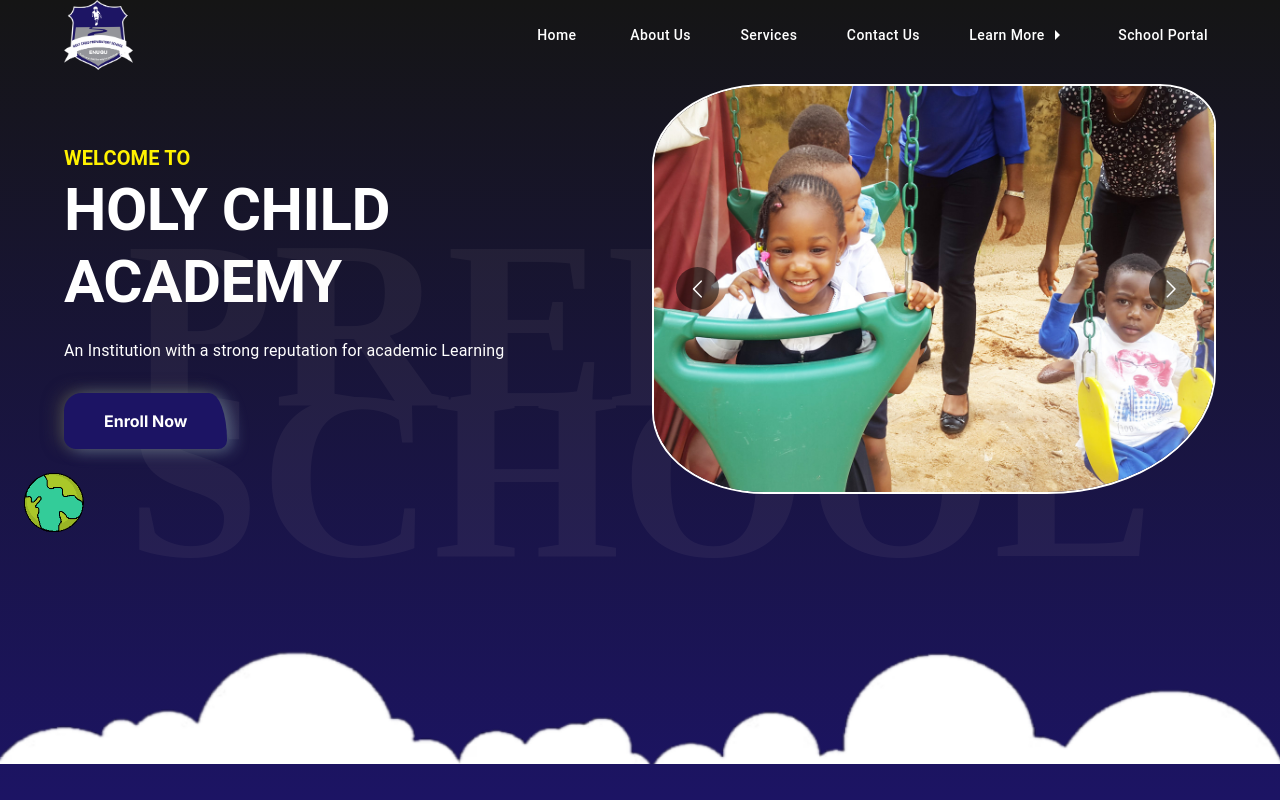
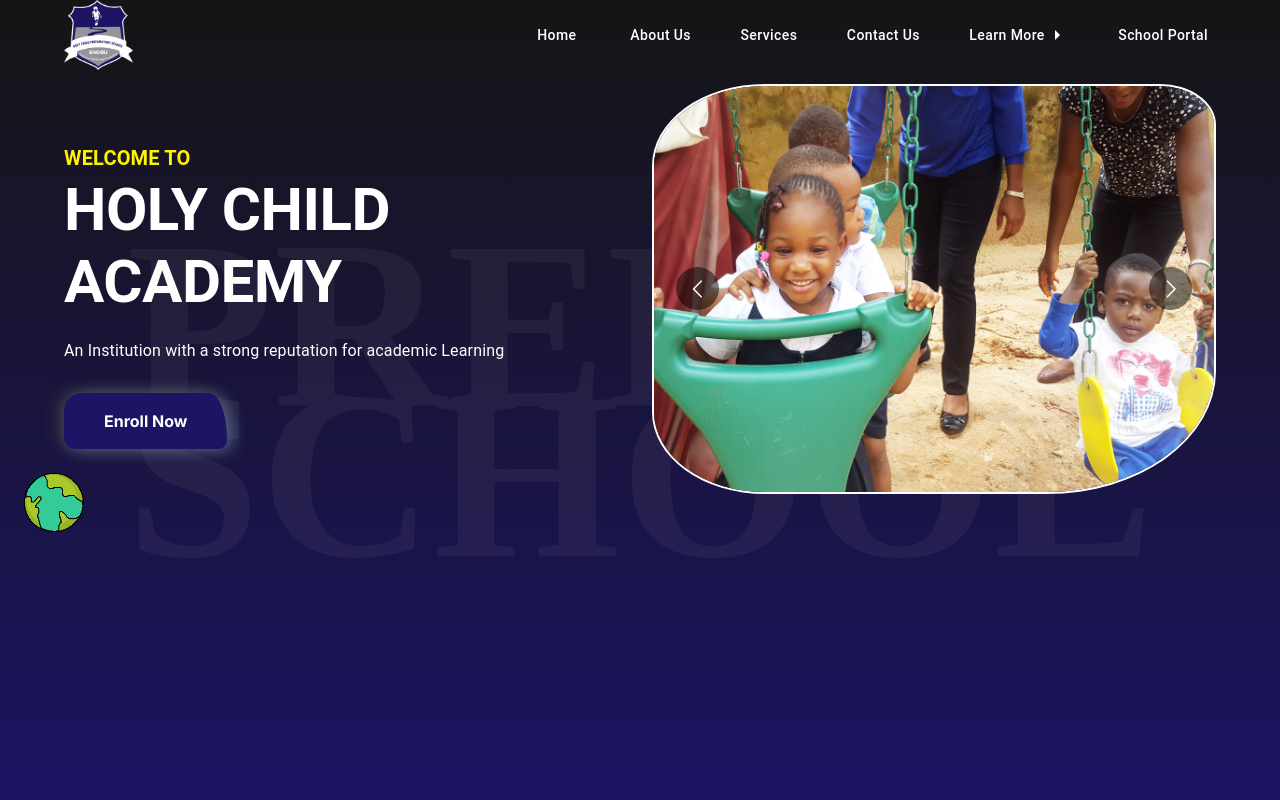
Before and after one commit to rholibobo/holy-child-school-website, a Next.js app: page / in a window 1280 px wide. Shown: the top 800 px of the page. Built offline with nearby package versions, Linux system fonts and the light colour scheme.

Commit message:
work in progress

```diff
--- a/package.json
+++ b/package.json
@@ -16,7 +16,7 @@
     "eslint": "8.47.0",
     "eslint-config-next": "13.4.17",
     "framer-motion": "^10.16.1",
-    "next": "13.3.4",
+    "next": "13.4.13",
     "react": "18.2.0",
     "react-dom": "18.2.0",
     "react-icons": "^4.10.1",
--- a/src/app/page.module.css
+++ b/src/app/page.module.css
@@ -25,13 +25,14 @@
 .section1::after {
   content: "";
   /* background-image: url(../../public/images/DesignImages/crop-cloud.svg); */
-  background-image: url(../../public/images/DesignImages/crop-cloud.png);
+  /* background-image: url(../../public/images/DesignImages/crop-cloud.png); */
+  background-image: url(../../public/images/DesignImages/crop-cloud.svg);
   background-repeat: no-repeat;
   background-size: contain;
   /* object-fit: cover; */
   width: 100%;
   height: 19%;
-  display: block;
+  display: none;
   position: absolute;
   bottom: -2px;
   left: 0;
```
Also changed, not shown: 1 other file (tests, documents, lock files or other folders).
